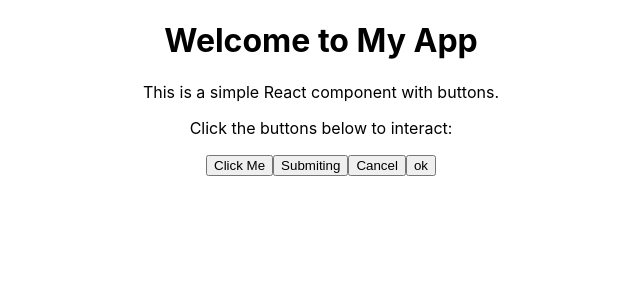
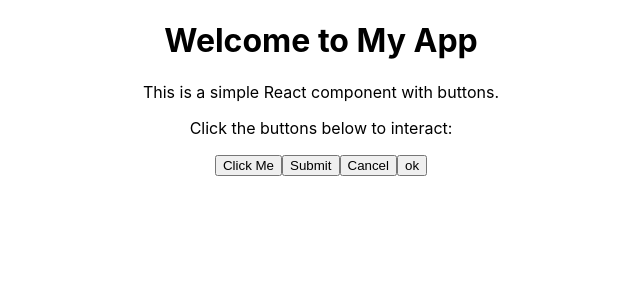
Before and after one commit to MUFFANUJ/CI-CD-test-example, a React (Create React App) app: page / in a window 1280 px wide. Shown: the top 300 px of the page, without its empty margins (319-959 px from the left). Built offline with nearby package versions, Linux system fonts and the light colour scheme.

Commit message:
Update App.js

```diff
--- a/src/App.js
+++ b/src/App.js
@@ -10,7 +10,7 @@ function App() {
         <p>Click the buttons below to interact:</p>
 
         <button>Click Me</button>
-        <button>Submiting</button>
+        <button>Submit</button>
         <button>Cancel</button>
     <button>ok</button>
 
```
